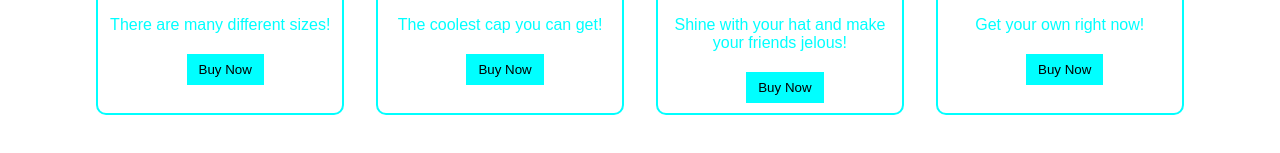
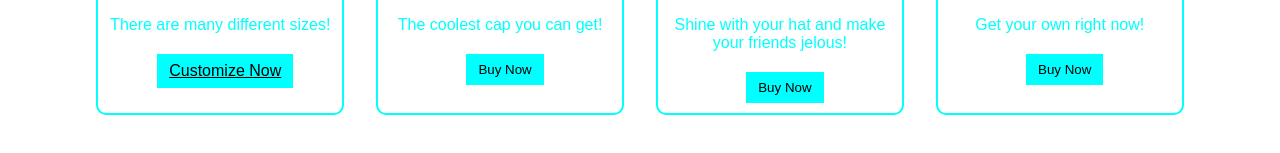
Before and after one commit to BlazingViking/BlazingViking.github.io, a plain HTML site: page index.html in a window 1280 px wide. Shown: the part 741-894 px from the top of the page. Drawn offline with Linux system fonts and the light colour scheme.

Commit message:
Update index.html

```diff
--- a/index.html
+++ b/index.html
@@ -234,7 +234,7 @@
     <h3>Regality T-Shirt</h3>
     <p>There are many different sizes!</p>
     <div class="button-container">
-      <button class="button" onclick="addToCart(1)">Buy Now</button>
+      <a class="button" href="customize.html" target="_blank">Customize Now</a>
     </div>
   </div>
 
```
